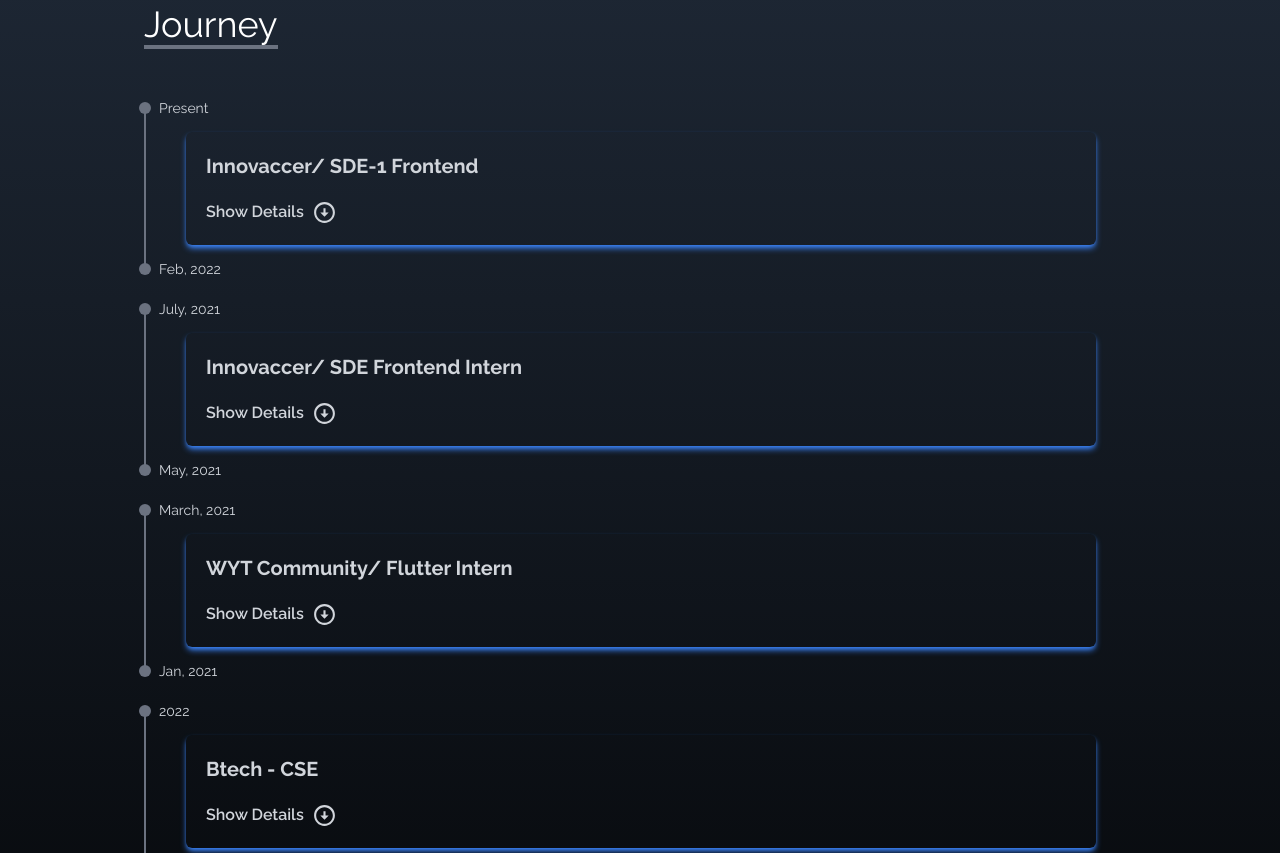
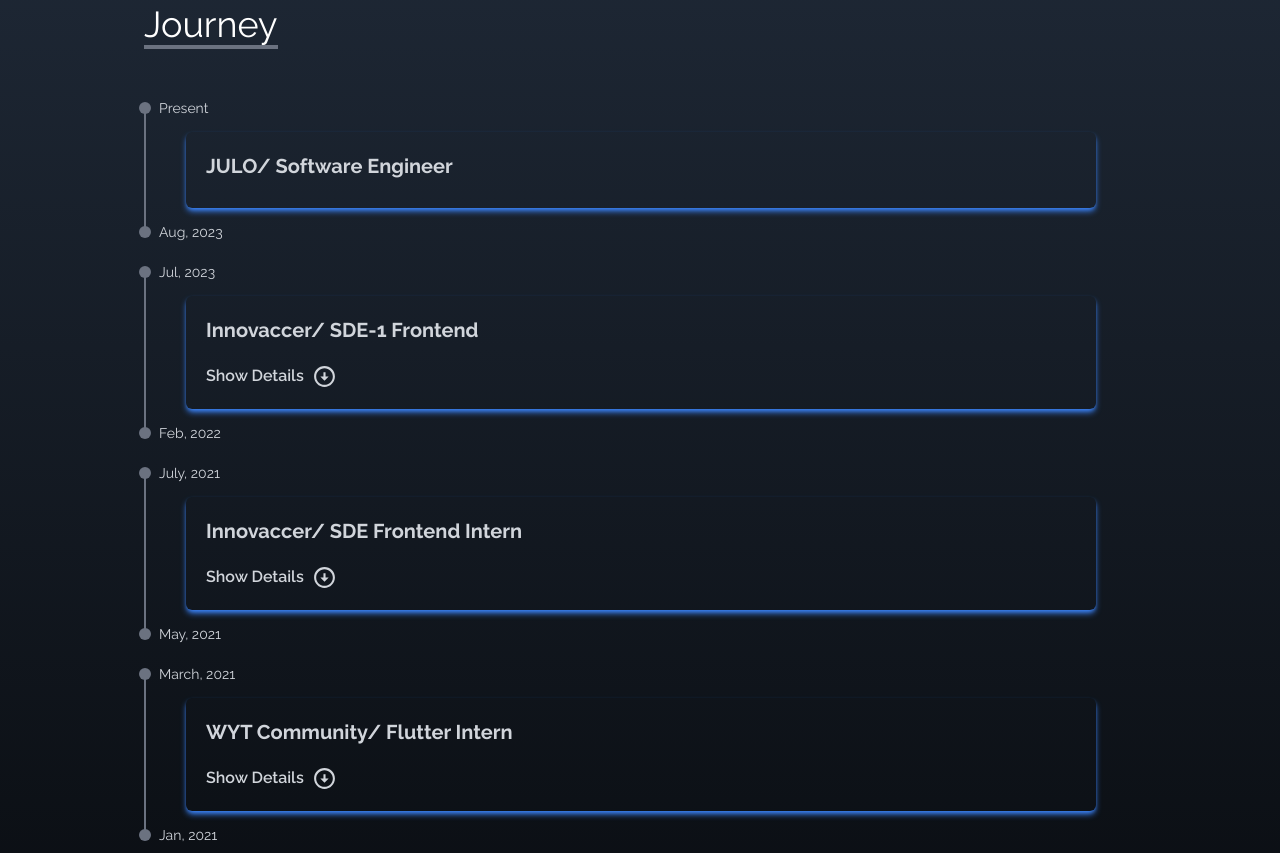
Before and after one commit to ykji/personal-portfolio, a React (Create React App) app: page / in a window 1280 px wide. Shown: the part 2620-3473 px from the top of the page. Built offline with nearby package versions, Linux system fonts and the light colour scheme; the HTML template or start-up script is replaced by a standard one; a web font is replaced by a local one.

Commit message:
feat(journey): add condition to the details visibility button

```diff
--- a/src/components/LifePhaseDetails.tsx
+++ b/src/components/LifePhaseDetails.tsx
@@ -22,21 +22,15 @@
         <div>
           <h3 className="text-xl font-bold">{lifePhaseTitle}</h3>
         </div>
-        <ul
-          className={`${
-            showDetails ? "right-0" : "-right-[1000px] opacity-0 h-0"
-          } px-6 mt-2 text-sm duration-500 relative`}
-        >
+        <ul className={`${showDetails ? "right-0" : "-right-[1000px] opacity-0 h-0"} px-6 mt-2 text-sm duration-500 relative`}>
           {details.map(({ id, point }) => (
             <li key={id} className="list-decimal leading-6">
               {point}
             </li>
           ))}
         </ul>
-        <button
-          className="mt-3 font-semibold"
-          onClick={() => setShowDetails(!showDetails)}
-        >
+        {details.length > 0 && (
+          <button className="mt-3 font-semibold" onClick={() => setShowDetails(!showDetails)}>
             {showDetails ? (
               <div className="flex items-center gap-2">
                 Hide Details
@@ -49,6 +43,7 @@
               </div>
             )}
           </button>
+        )}
       </div>
       <div className="flex items-center bottom-[-10px] left-[-7px] gap-2 absolute">
         <div className="h-3 w-3 bg-gray-500 rounded-full"></div>
--- a/src/utility/constants.ts
+++ b/src/utility/constants.ts
@@ -145,11 +145,19 @@
 
 export const lifePhases: LifePhase[] = [
   {
+    id: 6,
+    title: "JULO",
+    role: "Software Engineer",
+    start: "Aug, 2023",
+    end: "Present",
+    details: [],
+  },
+  {
     id: 0,
     title: "Innovaccer",
     role: "SDE-1 Frontend",
     start: "Feb, 2022",
-    end: "Present",
+    end: "Jul, 2023",
     details: [
       {
         id: 0,
```
Lines whose indentation alone changed are shown as unchanged.
